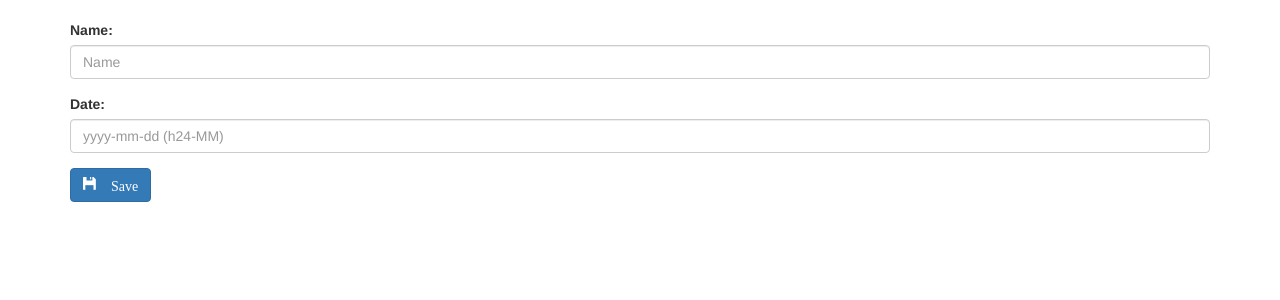
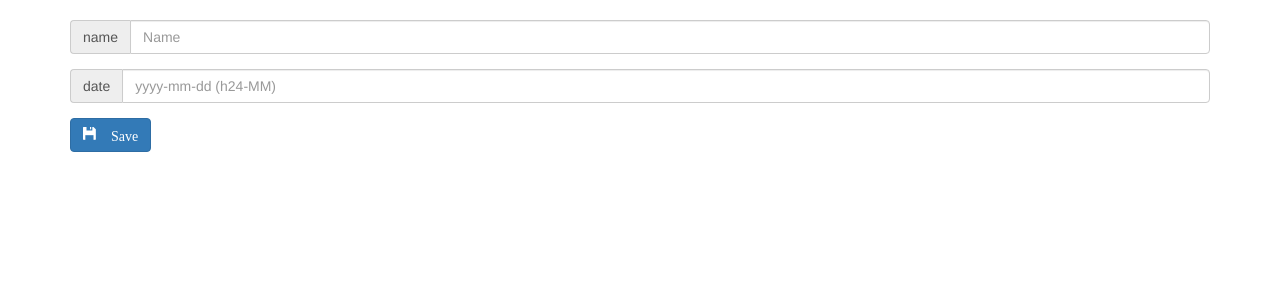
Before and after one commit to BurningNetel/ctf-manager, a Django app: page /events/new/ in a window 1280 px wide. Shown: the part 52-352 px from the top of the page. Run offline with Django 3.2, Linux system fonts and the light colour scheme; some libraries are stand-ins or nearby versions.

Commit message:
Beautified with bootstrap

```diff
--- a/CTFmanager/templates/add_event.html
+++ b/CTFmanager/templates/add_event.html
@@ -5,14 +5,16 @@
 {% block content %}
 <form class ="form" method="POST" action="{% url 'newEvent' %}">
     {% for field in form %}
+        {% if field.errors %}
+            <div class="has-error">
+                <div class="help-block">{{ field.errors.as_text }}</div>
+            </div>
+        {% endif %}
         <div class="form-group">
-            {% if field.errors %}
-                <div class="form-group has-error">
-                    <div class="help-block">{{ field.errors }}</div>
-                </div>
-            {% endif %}
-            {{ field.label_tag }}
+            <div class="input-group">
+            <span class="input-group-addon">{{ field.name }}</span>
             {{ field }}
+            </div>
         </div>
 
     {% endfor %}
```
